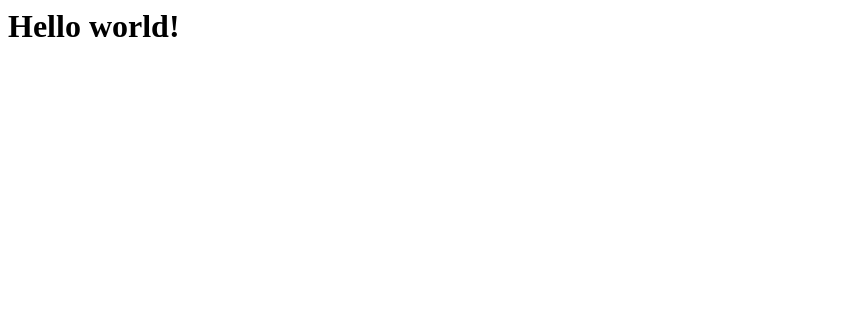
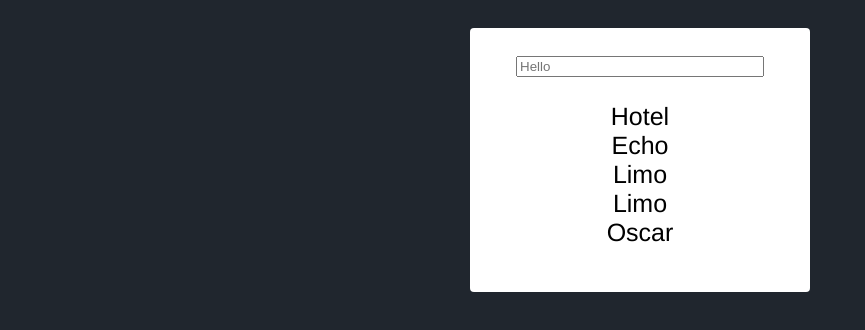
Before and after one commit to mrsmith/phonetic, a plain HTML site: page index.html in a window 1280 px wide. Shown: the whole page, without its empty margins (0-865 px from the left). Drawn offline with nearby package versions, Linux system fonts and the light colour scheme.

Commit message:
initial import

```diff
--- a/index.html
+++ b/index.html
@@ -1 +1,102 @@
-<h1>Hello world!</h1>
+<!DOCTYPE html>
+<html lang="en">
+    <head>
+        <meta http-equiv="content-type" content="text/html; charset=utf-8">
+        <title>NATO phonetic translator</title>
+        <style>
+          body {
+            background: #20262E;
+            padding: 20px;
+            font-family: Helvetica;
+          }
+
+          #banner-message {
+            background: #fff;
+            border-radius: 4px;
+            padding: 20px;
+            font-size: 25px;
+            text-align: center;
+            transition: all 0.2s;
+            margin: 0 auto;
+            width: 300px;
+          }
+
+          #in {
+            width: 80%;
+          }
+        </style>
+    </head>
+    <body>
+        <div id="banner-message">
+            <input type="text" id="in" placeholder="Hello">
+            <p id="out"></p>
+        </div>
+
+        <script src="https://ajax.googleapis.com/ajax/libs/jquery/3.3.1/jquery.min.js"></script>
+        <script>
+            $(document).ready(function() {
+                // find elements
+                var input = $('#in');
+                var out = $('#out');
+
+                // https://en.wikipedia.org/wiki/NATO_phonetic_alphabet
+                NATO = {
+                    'a': 'Alfa',
+                    'b': 'Bravo',
+                    'c': 'Charlie',
+                    'd': 'Delta',
+                    'e': 'Echo',
+                    'f': 'Foxtrot',
+                    'g': 'Golf',
+                    'h': 'Hotel',
+                    'i': 'India',
+                    'j': 'Juliet',
+                    'k': 'Kilo',
+                    'l': 'Limo',
+                    'm': 'Mike',
+                    'n': 'November',
+                    'o': 'Oscar',
+                    'p': 'Papa',
+                    'q': 'Quebec',
+                    'r': 'Romeo',
+                    's': 'Sierra',
+                    't': 'Tango',
+                    'u': 'Uniform',
+                    'v': 'Victor',
+                    'w': 'Whiskey',
+                    'x': 'X-Ray',
+                    'y': 'Yankee',
+                    'z': 'Zulu',
+                };
+
+                function nato_translate(text) {
+                    return text
+                        .toLowerCase()
+                        .split('')
+                        .map(function(c) {
+                            return NATO[c] || c.toUpperCase(); });
+                }
+
+                function update(text) {
+                    // window.location.hash = '#' + text;
+                    out.html(nato_translate(text).join('<br/>'));
+                }
+
+                input.on('input', function() {
+                    update(this.value || input.attr('placeholder'));
+                });
+
+                /*
+                   TODO: add hash URL support
+                var href_hash = window.location.hash;
+                console.log('href_hash: ' + href_hash);
+                if (href_hash !== '') {
+                    input.val(href_hash.substr(1));
+                }
+                */
+
+                update(input.attr('placeholder'));
+            });
+        </script>
+    </body>
+</html>
```
